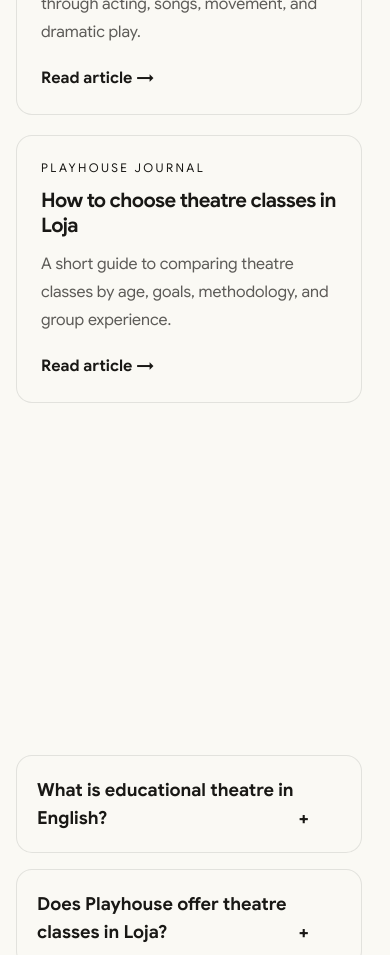
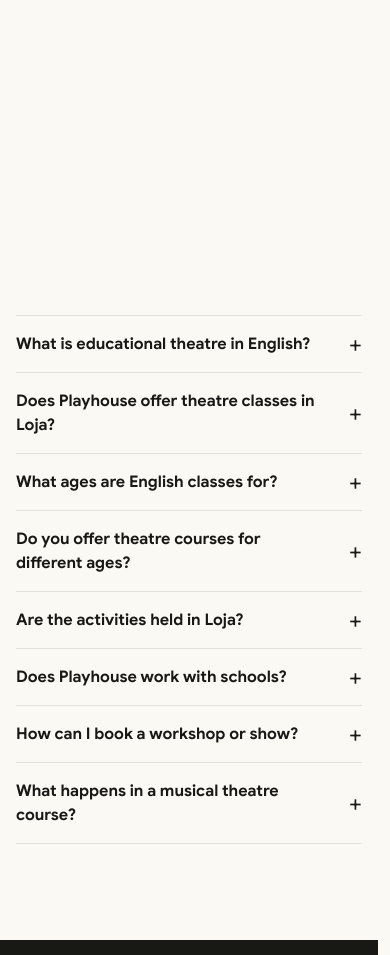
Before and after one commit to Estuardo666/playhouse, a Next.js app: page /en in a window 390 px wide. Shown: the part 10580-11535 px from the top of the page. Built offline with nearby package versions, Linux system fonts and the light colour scheme; a web font is replaced by a local one.

Commit message:
fix: compact blog cards and animate FAQs

```diff
--- a/src/app/[lang]/page.tsx
+++ b/src/app/[lang]/page.tsx
@@ -46,7 +46,7 @@
             <LinkCard href={`/${lang}/clases-de-ingles-loja`} title={lang === "es" ? "Clases de inglés por edades" : "English classes by age"} text={lang === "es" ? "Niños, jóvenes y adultos con una metodología creativa." : "Children, young people, and adults through a creative methodology."} />
           </div>
         </SectionShell>
-        <SectionShell id="blog" title={lang === "es" ? "Ideas para aprender creando" : "Ideas for creative learning"}>
+                    <SectionShell compact id="blog" title={lang === "es" ? "Ideas para aprender creando" : "Ideas for creative learning"}>
           <BlogCardList lang={lang} />
         </SectionShell>
         <FaqSection lang={lang} />
--- a/src/components/layout/section-shell.tsx
+++ b/src/components/layout/section-shell.tsx
@@ -12,6 +12,7 @@
   children: ReactNode
   className?: string
   variant?: "default" | "hero" | "featured" | "gallery"
+  compact?: boolean
 }
 
 export default function SectionShell({
@@ -21,10 +22,11 @@
   children,
   className = "",
   variant = "default",
+  compact = false,
 }: SectionShellProps) {
   const baseClasses = "w-full"
   const variantClasses = {
-    default: "py-24 lg:py-32",
+    default: compact ? "py-16 lg:py-20" : "py-24 lg:py-32",
     hero: "min-h-screen flex items-center justify-center",
     featured: "py-32 bg-gradient-to-b from-warm-cream/30 to-white",
     gallery: "py-24 lg:py-32 bg-white",
@@ -33,9 +35,9 @@
   return (
     <MotionSection id={id} className={cn(baseClasses, variantClasses[variant], className)}>
       <Container>
-        <div className="text-center mb-16 max-w-4xl mx-auto">
+        <div className={cn("text-center max-w-4xl mx-auto", compact ? "mb-8" : "mb-16")}>
           <h2 className={cn(
-            "text-5xl md:text-7xl lg:text-8xl font-display font-black",
+            compact ? "text-4xl md:text-5xl font-display font-black" : "text-5xl md:text-7xl lg:text-8xl font-display font-black",
             variant === "hero" ? "text-white drop-shadow-2xl" : "bg-gradient-to-r from-deep-red to-gold bg-clip-text text-transparent"
           )}>
             {title}
--- a/src/components/sections/blog-card-list.tsx
+++ b/src/components/sections/blog-card-list.tsx
@@ -4,15 +4,15 @@
 
 export default function BlogCardList({ lang }: { lang: SupportedLocale }) {
   return (
-    <div className="grid gap-5 md:grid-cols-3">
+    <div className="grid gap-3 md:grid-cols-3">
       {BLOG_POSTS.map((localized) => {
         const post = localized[lang]
         return (
-          <article key={post.slug} className="rounded-2xl border border-foreground/10 bg-background/70 p-6">
-            <p className="mb-3 text-xs uppercase tracking-[0.2em] text-deep-red">Playhouse Journal</p>
-            <h2 className="text-xl font-semibold leading-tight">{post.title}</h2>
-            <p className="mt-3 leading-7 text-foreground/70">{post.description}</p>
-            <Link className="mt-5 inline-flex font-semibold text-deep-red underline-offset-4 hover:underline" href={`/${lang}/blog/${post.slug}`}>
+          <article key={post.slug} className="rounded-xl border border-foreground/10 bg-background/70 p-4 transition-colors hover:border-deep-red/40">
+            <p className="mb-2 text-[10px] uppercase tracking-[0.18em] text-deep-red">Playhouse Journal</p>
+            <h2 className="text-lg font-semibold leading-snug">{post.title}</h2>
+            <p className="mt-2 text-sm leading-6 text-foreground/70">{post.description}</p>
+            <Link className="mt-3 inline-flex text-sm font-semibold text-deep-red underline-offset-4 hover:underline" href={`/${lang}/blog/${post.slug}`}>
               {lang === "es" ? "Leer artículo" : "Read article"} →
             </Link>
           </article>
--- a/src/components/sections/faq.tsx
+++ b/src/components/sections/faq.tsx
@@ -1,21 +1,62 @@
+"use client"
+
+import { AnimatePresence, motion, useReducedMotion } from "framer-motion"
+import { useState } from "react"
 import type { SupportedLocale } from "@/content/config"
 import { FAQ } from "@/content/playhouse/faq"
 import SectionShell from "@/components/layout/section-shell"
 
 export default function FaqSection({ lang }: { lang: SupportedLocale }) {
   const items = FAQ[lang]
+  const [openIndex, setOpenIndex] = useState<number | null>(null)
+  const reducedMotion = useReducedMotion()
+
   return (
     <SectionShell id="faq" title={lang === "es" ? "Preguntas frecuentes" : "Frequently asked questions"}>
-      <div className="mx-auto grid max-w-5xl gap-4 md:grid-cols-2">
-        {items.map((item) => (
-          <details key={item.question} className="group rounded-2xl border border-foreground/10 bg-background/70 p-5">
-            <summary className="cursor-pointer list-none pr-8 text-lg font-semibold marker:hidden focus-visible:outline-none focus-visible:ring-2 focus-visible:ring-deep-red">
-              {item.question}
-              <span aria-hidden="true" className="float-right text-deep-red transition-transform group-open:rotate-45">+</span>
-            </summary>
-            <p className="mt-3 max-w-prose leading-7 text-foreground/70">{item.answer}</p>
-          </details>
-        ))}
+      <div className="mx-auto max-w-3xl divide-y divide-foreground/10 border-y border-foreground/10">
+        {items.map((item, index) => {
+          const isOpen = openIndex === index
+          const questionId = `faq-question-${lang}-${index}`
+          const answerId = `faq-answer-${lang}-${index}`
+          return (
+            <div key={item.question}>
+              <button
+                type="button"
+                id={questionId}
+                aria-expanded={isOpen}
+                aria-controls={answerId}
+                onClick={() => setOpenIndex(isOpen ? null : index)}
+                className="flex w-full items-center justify-between gap-6 py-4 text-left text-base font-semibold transition-colors hover:text-deep-red focus-visible:outline-none focus-visible:ring-2 focus-visible:ring-inset focus-visible:ring-deep-red md:py-5 md:text-lg"
+              >
+                <span>{item.question}</span>
+                <motion.span
+                  aria-hidden="true"
+                  animate={reducedMotion ? undefined : { rotate: isOpen ? 45 : 0 }}
+                  transition={{ duration: 0.2, ease: "easeOut" }}
+                  className="shrink-0 text-2xl font-normal leading-none text-deep-red"
+                >
+                  +
+                </motion.span>
+              </button>
+              <AnimatePresence initial={false}>
+                {isOpen && (
+                  <motion.div
+                    id={answerId}
+                    role="region"
+                    aria-labelledby={questionId}
+                    initial={reducedMotion ? false : { height: 0, opacity: 0 }}
+                    animate={{ height: "auto", opacity: 1 }}
+                    exit={reducedMotion ? undefined : { height: 0, opacity: 0 }}
+                    transition={{ duration: reducedMotion ? 0 : 0.24, ease: "easeOut" }}
+                    className="overflow-hidden"
+                  >
+                    <p className="max-w-2xl pb-5 pr-10 text-sm leading-6 text-foreground/70 md:text-base">{item.answer}</p>
+                  </motion.div>
+                )}
+              </AnimatePresence>
+            </div>
+          )
+        })}
       </div>
     </SectionShell>
   )
```
